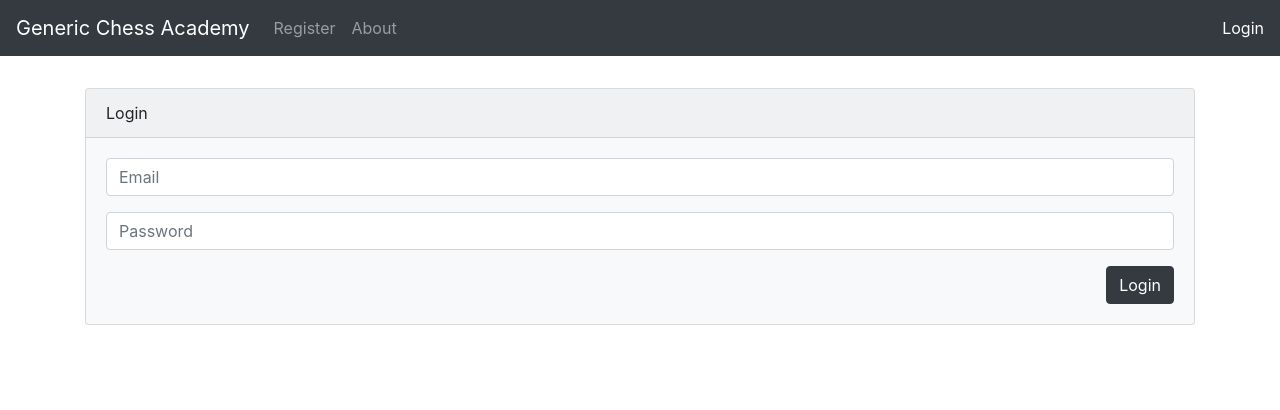
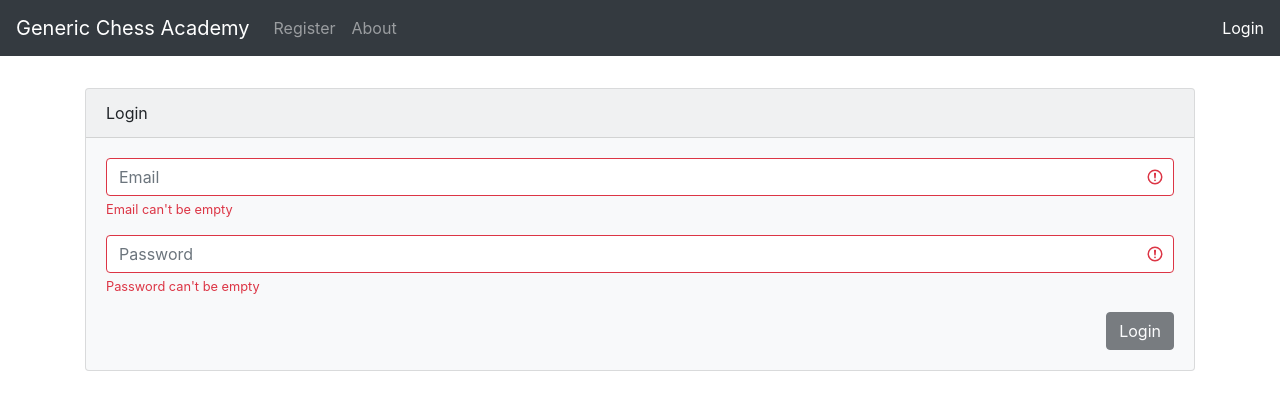
Before and after one commit to azyco/ui-chess-academy, a React (Create React App) app: page /login in a window 1280 px wide. Shown: the top 410 px of the page. Built offline with nearby package versions, Linux system fonts and the light colour scheme; no server answers; the HTML template or start-up script is replaced by a standard one.

Commit message:
added empty field checking in login, added placeholder sidebar in profile, changed instances of 'username' to 'user_mail'

```diff
--- a/package.json
+++ b/package.json
@@ -23,6 +23,7 @@
     "react": "^16.13.1",
     "react-bootstrap": "^1.3.0",
     "react-dom": "^16.13.1",
+    "react-pro-sidebar": "^0.4.4",
     "react-router-dom": "^5.2.0",
     "react-scripts": "3.4.3",
     "typescript": "^4.0.2"
--- a/src/App.tsx
+++ b/src/App.tsx
@@ -24,7 +24,7 @@ type AppClassProps = {
 
 type AppClassState = {
   signed_in: boolean,
-  username: string,
+  user_email: string,
   user_type: string
   show_alert: boolean,
   alert_text: string,
@@ -41,7 +41,7 @@ class App extends React.Component<AppClassProps, AppClassState>{
     super(props);
     this.state = {
       signed_in: false,
-      username: '',
+      user_email: '',
       user_type: '',
       show_alert: false,
       alert_text: '',
@@ -57,7 +57,7 @@ class App extends React.Component<AppClassProps, AppClassState>{
       console.log(resp.data);
       this.createLoginState(resp.data);
     }).catch((err) => {
-      this.setState({ signed_in: false, username: '' });
+      this.setState({ signed_in: false, user_email: '' });
     });
   }
 
@@ -66,7 +66,7 @@ class App extends React.Component<AppClassProps, AppClassState>{
       (response)=>{
         console.log(response);
         this.setState({signed_in: false,
-          username: '',
+          user_email: '',
           user_type: ''});
       }
     );
@@ -83,7 +83,7 @@ class App extends React.Component<AppClassProps, AppClassState>{
    * @param loginResponseInfo HTTP response struct with login data
    */
   createLoginState = (loginResponseInfo: any) => {
-    this.setState({signed_in: (loginResponseInfo.id !== 0), username: loginResponseInfo.email, user_type:loginResponseInfo.user_type});
+    this.setState({signed_in: (loginResponseInfo.id !== 0), user_email: loginResponseInfo.email, user_type:loginResponseInfo.user_type});
   }
 
   studentRegister(){
@@ -96,7 +96,7 @@ class App extends React.Component<AppClassProps, AppClassState>{
     if (this.state.signed_in){
       return (
         <Navbar.Text>
-          {config.loginWelcomeText}, <Link style={{textDecoration: 'none'}} to="/profile">{this.state.username}</Link>
+          {config.loginWelcomeText}, <Link style={{textDecoration: 'none'}} to="/profile">{this.state.user_email}</Link>
         </Navbar.Text>
         );
     }
@@ -144,7 +144,7 @@ class App extends React.Component<AppClassProps, AppClassState>{
         </Route>
         <Route path="/profile">
           <Profile onAlert={this.alertCallback} onLogout={this.logoutCallback}
-            profile={{ signed_in: this.state.signed_in, username: this.state.username }}/>
+            user_profile={{ user_type:this.state.user_type, signed_in: this.state.signed_in, user_email: this.state.user_email }}/>
         </Route>
         <Route path="/login">
           <Login onAlert={this.alertCallback} onLogin={this.loginCallback}/>
--- a/src/pages/Login.tsx
+++ b/src/pages/Login.tsx
@@ -15,6 +15,8 @@ type LoginState = {
     email: string,
     password: string,
     redirect_to: string,
+    email_is_invalid: boolean,
+    password_is_invalid: boolean,
 }
 
 export class Login extends React.Component<LoginProps,LoginState> {
@@ -24,11 +26,16 @@ export class Login extends React.Component<LoginProps,LoginState> {
             email: "",
             password: "",
             redirect_to: 'login',
+            email_is_invalid:true,
+            password_is_invalid:true
         };
+        this.handleLoginClick.bind(this.state);
     }
-    /*
-    bad login results in server down error
-    */
+
+    isLoginDisabled(){
+        return this.state.email_is_invalid || this.state.password_is_invalid;
+    }
+
     handleLoginClick = ()=>{
         const password_hash = CryptoJS.SHA1(this.state.password).toString(CryptoJS.enc.Hex);
         Api.post('/login', {email: this.state.email, password_hash: password_hash}).then((response) => {
@@ -54,11 +61,11 @@ export class Login extends React.Component<LoginProps,LoginState> {
     }
 
     onEmailChange = (ev: any) => {
-        this.setState({email: ev.target.value});
+        this.setState({email: ev.target.value, email_is_invalid:!ev.target.value});
     }
 
     onPasswordChange = (ev: any) => {
-        this.setState({password: ev.target.value});
+        this.setState({password: ev.target.value, password_is_invalid:!ev.target.value});
     }
 
     renderRedirect = () => {
@@ -77,13 +84,19 @@ export class Login extends React.Component<LoginProps,LoginState> {
                     <Card.Body>
                         <Form>
                         <Form.Group controlId="formBasicEmail">
-                        <Form.Control onChange={this.onEmailChange} value={this.state.email} type="email" placeholder={config.emailPlaceholderText} />
+                        <Form.Control onChange={this.onEmailChange} value={this.state.email} type="email" placeholder={config.emailPlaceholderText} isInvalid={this.state.email_is_invalid}/>
+                        <Form.Control.Feedback type="invalid">
+                            Email can't be empty
+                        </Form.Control.Feedback>
                         </Form.Group>
 
                         <Form.Group controlId="formBasicPassword">
-                        <Form.Control onChange={this.onPasswordChange} value={this.state.password} type="password" placeholder={config.passwordPlaceholderText} />
+                        <Form.Control onChange={this.onPasswordChange} value={this.state.password} type="password" placeholder={config.passwordPlaceholderText} isInvalid={this.state.password_is_invalid}/>
+                        <Form.Control.Feedback type="invalid">
+                            Password can't be empty
+                        </Form.Control.Feedback>
                         </Form.Group>
-                            <Button onClick={this.handleLoginClick} className="float-right" variant="dark">
+                            <Button onClick={this.handleLoginClick} className="float-right" variant="dark" disabled={this.isLoginDisabled()}>
                                 {config.loginText}
                             </Button>
                         </Form>
--- a/src/pages/Profile.tsx
+++ b/src/pages/Profile.tsx
@@ -1,40 +1,49 @@
 import React from 'react';
-import { Container, Button } from 'react-bootstrap';
+import { Button } from 'react-bootstrap';
+import { ProSidebar, Menu, MenuItem } from 'react-pro-sidebar';
+import 'react-pro-sidebar/dist/css/styles.css';
 
-import config from '../config';
+//import config from '../config';
 
 // import { Dashboard_Student } from './student/Dashboard_Student';
 // import { Dashboard_Coach} from './coach/Dashboard_Coach';
 // import { Class_Student } from './student/Class_Student';
 // import { Class_Coach} from './coach/Class_Coach';
 
+type userProfileType = {
+    user_type: string,
+    user_email: string,
+    signed_in: boolean
+}
+
 type ProfileProps = {
-    profile: any,
+    user_profile: userProfileType,
     onLogout: any,
     onAlert: Function
 };
 
 type ProfileState = {
-    signed_in: boolean;
-    username: string;
-    user_is_student:boolean;
+    signed_in: boolean,
+    user_email: string,
+    user_type: string
 };
 
 export class Profile extends React.Component<ProfileProps,ProfileState> {
     constructor(props:ProfileProps){
         super(props);
         this.state= {
-            signed_in: this.props.profile.signed_in,
-            username: this.props.profile.username,
-            user_is_student:false
+            signed_in: this.props.user_profile.signed_in,
+            user_email: this.props.user_profile.user_email,
+            user_type: this.props.user_profile.user_type
         };
     }
 
     componentWillReceiveProps(nextProps: any) {
         if (nextProps.profile && nextProps.profile.signed_in !== this.state.signed_in) {
             this.setState({
-                signed_in: nextProps.profile.signed_in,
-                username: nextProps.profile.username
+                signed_in: nextProps.user_profile.signed_in,
+                user_email: nextProps.user_profile.user_email,
+                user_type: nextProps.user_profile.user_type
             });
         }
     }
@@ -42,20 +51,33 @@ export class Profile extends React.Component<ProfileProps,ProfileState> {
     renderWhenLoggedIn = () => {
         if(this.state.signed_in) {
             return (
-                <div>
-                    <Button onClick={this.props.onLogout}>
-                        Logout
-                    </Button>
-                </div>
+                    <ProSidebar>
+                        <Menu iconShape="square">
+                            <MenuItem>
+                                Dashboard
+                            </MenuItem>
+                            <MenuItem>
+                                Class
+                            </MenuItem>
+                            <MenuItem>
+                                Edit Profile
+                            </MenuItem>
+                            <MenuItem >
+                                <Button variant="dark" onClick={this.props.onLogout}>
+                                    Logout
+                                </Button>
+                            </MenuItem>
+                        </Menu>
+                    </ProSidebar>
             );
         }
     }
 
     render() {
         return(
-        <Container>
+        <div>
             {this.renderWhenLoggedIn()}
-        </Container>
+        </div>
         );
     }
 }
```
Also changed, not shown: 1 other file (tests, documents, lock files or other folders).
